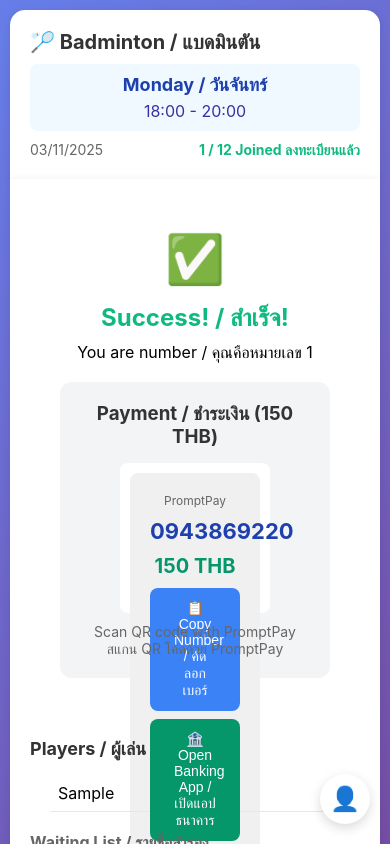
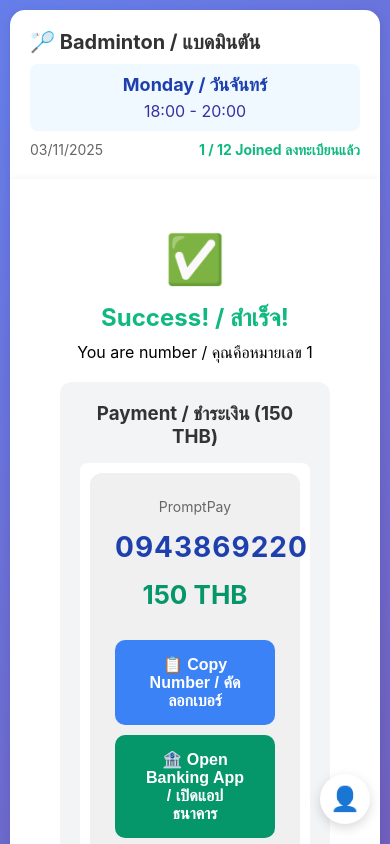
Before and after one commit to lapstuen/badminton-signup, a plain HTML site: page index.html in a window 390 px wide. Both pictures are taken after typing "Sample", "5551234" into the empty fields and a click on the button "Join / เข้าร่วม". Shown: the top 844 px of the page. Drawn offline with Linux system fonts and the light colour scheme.

Commit message:
Fix PromptPay payment box width - now 3x wider for better mobile display

```diff
--- a/app.js
+++ b/app.js
@@ -138,21 +138,21 @@ function generatePaymentQR() {
 
     // Create clickable PromptPay link
     qrContainer.innerHTML = `
-        <div style="padding: 20px; background: #f0f0f0; border-radius: 8px; text-align: center;">
-            <p style="font-size: 12px; color: #666;">PromptPay</p>
-            <p id="promptPayDisplay" style="font-size: 22px; font-weight: bold; margin: 10px 0; color: #1e40af;">${state.promptPayNumber}</p>
-            <p style="font-size: 20px; color: #059669; font-weight: bold;">${state.paymentAmount} THB</p>
+        <div style="width: 100%; max-width: 400px; margin: 0 auto; padding: 25px; background: #f0f0f0; border-radius: 12px; text-align: center;">
+            <p style="font-size: 14px; color: #666; margin-bottom: 10px;">PromptPay</p>
+            <p id="promptPayDisplay" style="font-size: 28px; font-weight: bold; margin: 15px 0; color: #1e40af; letter-spacing: 1px;">${state.promptPayNumber}</p>
+            <p style="font-size: 26px; color: #059669; font-weight: bold; margin-bottom: 20px;">${state.paymentAmount} THB</p>
 
-            <button onclick="copyPromptPayNumber()" style="margin-top: 10px; padding: 12px 24px; background: #3b82f6; color: white; border: none; border-radius: 8px; font-size: 14px; cursor: pointer; width: 100%;">
+            <button onclick="copyPromptPayNumber()" style="margin-top: 10px; padding: 15px 30px; background: #3b82f6; color: white; border: none; border-radius: 10px; font-size: 16px; cursor: pointer; width: 100%; font-weight: bold;">
                 📋 Copy Number / คัดลอกเบอร์
             </button>
 
-            <button onclick="openPromptPay()" style="margin-top: 8px; padding: 12px 24px; background: #059669; color: white; border: none; border-radius: 8px; font-size: 14px; cursor: pointer; width: 100%;">
+            <button onclick="openPromptPay()" style="margin-top: 10px; padding: 15px 30px; background: #059669; color: white; border: none; border-radius: 10px; font-size: 16px; cursor: pointer; width: 100%; font-weight: bold;">
                 🏦 Open Banking App / เปิดแอปธนาคาร
             </button>
 
-            <div style="margin-top: 15px; padding: 15px; background: white; border-radius: 8px; text-align: left; font-size: 13px;">
-                <strong>How to pay / วิธีชำระเงิน:</strong><br>
+            <div style="margin-top: 20px; padding: 20px; background: white; border-radius: 10px; text-align: left; font-size: 14px; line-height: 1.6;">
+                <strong style="font-size: 16px;">How to pay / วิธีชำระเงิน:</strong><br><br>
                 1. Copy number above / คัดลอกเบอร์ด้านบน<br>
                 2. Open your banking app / เปิดแอปธนาคาร<br>
                 3. Choose PromptPay transfer / เลือกโอนเงิน PromptPay<br>
--- a/style.css
+++ b/style.css
@@ -144,8 +144,8 @@ input:focus {
 }
 
 .qr-code {
-    width: 200px;
-    height: 200px;
+    width: 100%;
+    max-width: 400px;
     margin: 0 auto;
     background: white;
     border-radius: 8px;
@@ -365,9 +365,4 @@ input:focus {
     header h1 {
         font-size: 20px;
     }
-
-    .qr-code {
-        width: 150px;
-        height: 150px;
-    }
 }
```
